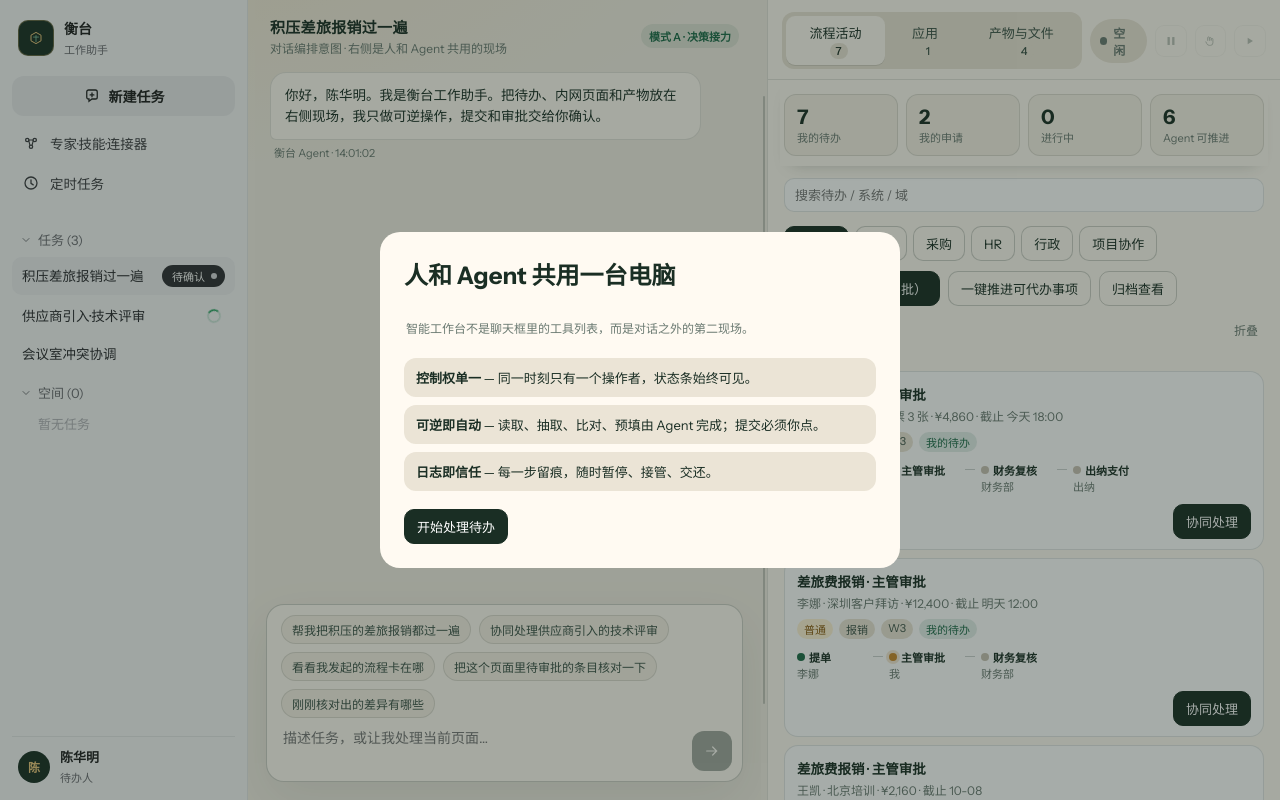
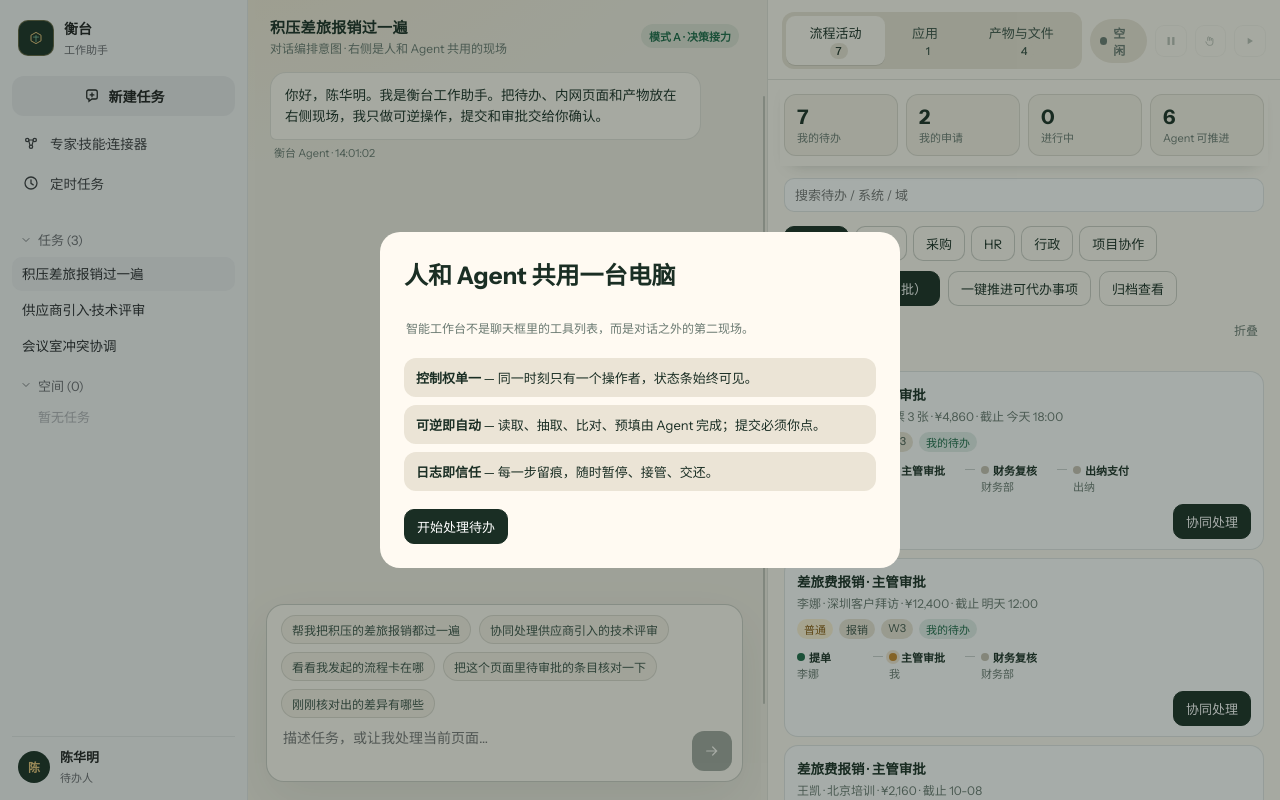
Before and after one commit to c-builder/workbench, a React (Vite) app: page / in a window 1280 px wide. Built offline with nearby package versions, Linux system fonts and the light colour scheme.

Commit message:
Drive task badges from live control state and hide undo on irreversible logs.
Co-authored-by: Cursor <cursoragent@cursor.com>

```diff
--- a/src/App.tsx
+++ b/src/App.tsx
@@ -19,6 +19,7 @@ import type {
   FillMap,
   LogEntry,
   Session,
+  SessionStatus,
   Todo,
   WorkbenchTab,
 } from './types'
@@ -28,6 +29,18 @@ import { ControlLabel, downloadArtifact, execLabel, NodeStrip, nowStamp, typeLab
 
 const ONBOARD_KEY = 'hengtai-onboard-v1'
 const DOMAINS: Domain[] = ['报销', '采购', 'HR', '行政', '项目协作']
+
+function sessionLiveStatus(p: {
+  control: Control
+  typing: boolean
+  submitReady: boolean
+  submitted: boolean
+  batchReady: boolean
+}): SessionStatus {
+  if (p.control === 'agent' || p.typing) return 'running'
+  if (p.control === 'paused' || (p.submitReady && !p.submitted) || p.batchReady) return 'confirm'
+  return 'idle'
+}
 
 function uid(p: string) {
   return `${p}-${Math.random().toString(36).slice(2, 8)}`
@@ -126,6 +139,11 @@ export default function App() {
   const agentable = mineAll.filter((t) => t.agent && t.state === 'pending' && t.kind !== 'simple').length
   const shownLogs = logs.filter((l) => logApp === 'all' || l.app === logApp)
   const logApps = ['all', ...Array.from(new Set(logs.map((l) => l.app).filter((a): a is string => Boolean(a))))]
+  const currentStatus = sessionLiveStatus({ control, typing, submitReady, submitted, batchReady })
+
+  useEffect(() => {
+    setSessionList((list) => list.map((s) => (s.id === sessionId ? { ...s, status: currentStatus } : s)))
+  }, [sessionId, currentStatus])
 
   useEffect(() => {
     msgEnd.current?.scrollIntoView({ behavior: 'smooth' })
@@ -702,7 +720,9 @@ export default function App() {
           </button>
           {!foldTasks &&
             (sessionList.length ? (
-              sessionList.map((s) => (
+              sessionList.map((s) => {
+                const st = s.id === sessionId ? currentStatus : s.status
+                return (
                   <button
                     key={s.id}
                     className={`task-item ${s.id === sessionId && railNav === 'assistant' ? 'active' : ''}`}
@@ -712,19 +732,20 @@ export default function App() {
                     }}
                   >
                     <span className="task-title">{s.title}</span>
-                  {s.status === 'confirm' && (
+                    {st === 'confirm' && (
                       <span className="task-badge">
                         待确认
                         <i />
                       </span>
                     )}
-                  {s.status === 'running' && (
+                    {st === 'running' && (
                       <span className="task-spin" title="进行中">
                         <IconSpinner />
                       </span>
                     )}
                   </button>
-              ))
+                )
+              })
             ) : (
               <div className="rail-muted">暂无任务</div>
             ))}
--- a/src/LogPanel.tsx
+++ b/src/LogPanel.tsx
@@ -25,6 +25,14 @@ function groupLogs(newestFirst: LogEntry[]): Block[] {
   }
   flush()
   return blocks.reverse()
+}
+
+function openPin(logs: LogEntry[]) {
+  const pauseIdx = logs.findIndex((l) => l.level === 'pause')
+  if (pauseIdx < 0) return undefined
+  const doneIdx = logs.findIndex((l) => l.level === 'ok' && l.action.includes('提交'))
+  if (doneIdx >= 0 && doneIdx < pauseIdx) return undefined
+  return logs[pauseIdx]
 }
 
 function tag(l: LogEntry, pinId?: string) {
@@ -108,7 +116,7 @@ export function LogPanel({
   const [fold, setFold] = useState<Record<string, boolean>>({})
   const [q, setQ] = useState('')
   const [menu, setMenu] = useState(false)
-  const pin = logs.find((l) => l.level === 'pause')
+  const pin = openPin(logs)
   const head = logs[0]?.id
 
   useEffect(() => {
@@ -190,7 +198,6 @@ export function LogPanel({
             <span>{pin.action}</span>
             <em className="log-chip pause">待确认</em>
           </button>
-          {head !== pin.id && <RestoreBtn id={pin.id} onRestore={onRestore} />}
         </div>
       )}
 
@@ -199,7 +206,7 @@ export function LogPanel({
         {visible.map((b) => {
           if (b.kind === 'item') {
             if (pin && b.item.id === pin.id) return null
-            return <Row key={b.item.id} l={b.item} canRestore={b.item.id !== head} onRestore={onRestore} pinId={pin?.id} />
+            return <Row key={b.item.id} l={b.item} canRestore={!!b.item.reversible && b.item.id !== head} onRestore={onRestore} pinId={pin?.id} />
           }
           const expanded = fold[b.id] ?? (open ? b.id === newestRound?.id : false)
           const last = b.items[b.items.length - 1]
@@ -219,7 +226,7 @@ export function LogPanel({
                 {last.id !== head && <RestoreBtn id={last.id} onRestore={onRestore} />}
               </div>
               {expanded &&
-                b.items.map((l) => <Row key={l.id} l={l} canRestore={l.id !== head} onRestore={onRestore} pinId={pin?.id} />)}
+                b.items.map((l) => <Row key={l.id} l={l} canRestore={!!l.reversible && l.id !== head} onRestore={onRestore} pinId={pin?.id} />)}
             </div>
           )
         })}
--- a/src/data.ts
+++ b/src/data.ts
@@ -3,8 +3,8 @@ import type { Artifact, Session, Todo } from './types'
 export const ME = '陈华明'
 
 export const sessions: Session[] = [
-  { id: 's1', title: '积压差旅报销过一遍', time: '今天 14:12', status: 'confirm' },
-  { id: 's2', title: '供应商引入·技术评审', time: '今天 11:03', status: 'running' },
+  { id: 's1', title: '积压差旅报销过一遍', time: '今天 14:12', status: 'idle' },
+  { id: 's2', title: '供应商引入·技术评审', time: '今天 11:03', status: 'idle' },
   { id: 's3', title: '会议室冲突协调', time: '昨天 18:40', status: 'idle' },
 ]
 
--- a/src/index.css
+++ b/src/index.css
@@ -190,22 +190,24 @@ button { cursor: pointer; }
 .task-fold.closed svg { transform: rotate(-90deg); }
 
 .task-item {
-  display: flex; align-items: center; gap: 8px;
+  display: grid; grid-template-columns: minmax(0, 1fr) auto;
+  align-items: center; gap: 8px;
   width: 100%; border: 0; background: transparent; text-align: left;
   border-radius: 10px; padding: 8px 10px; color: #2a2a2e;
 }
 .task-item:hover { background: #ececee; }
 .task-item.active { background: #ececee; }
 .task-title {
-  flex: 1; min-width: 0;
+  min-width: 0;
   font-size: 13.5px; font-weight: 500; line-height: 1.35;
-  display: -webkit-box; -webkit-line-clamp: 2; -webkit-box-orient: vertical; overflow: hidden;
+  overflow: hidden; text-overflow: ellipsis; white-space: nowrap;
 }
 .task-badge {
   flex-shrink: 0;
   display: inline-flex; align-items: center; gap: 6px;
   height: 22px; padding: 0 8px 0 10px; border-radius: 99px;
   background: #2f2f33; color: #fff; font-size: 11px; font-weight: 500; white-space: nowrap;
+  min-width: max-content;
 }
 .task-badge i { width: 6px; height: 6px; border-radius: 50%; background: #d4d4d8; }
 .task-spin {
```
Lines whose indentation alone changed are shown as unchanged.
